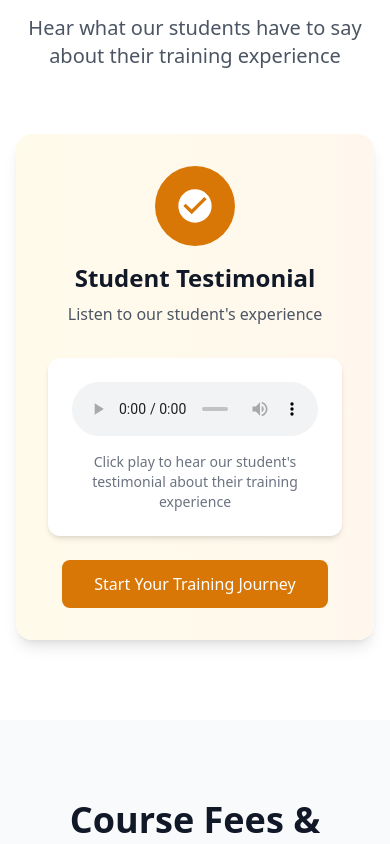
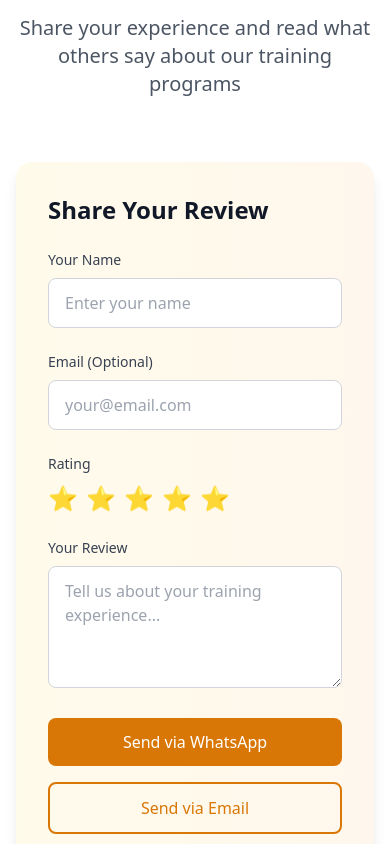
Before and after one commit to orarojack/espressodoctor, a React (Vite) app: page / in a window 390 px wide. Shown: the part 10000-10844 px from the top of the page. Built offline with nearby package versions, Linux system fonts and the light colour scheme.

Commit message:
added new files

```diff
--- a/src/App.tsx
+++ b/src/App.tsx
@@ -84,6 +84,7 @@ function App() {
               <a href="#products" className="text-gray-700 hover:text-amber-600 transition-colors font-medium">Products</a>
               <a href="#art-time" className="text-gray-700 hover:text-amber-600 transition-colors font-medium">Art Time</a>
               <a href="#gallery" className="text-gray-700 hover:text-amber-600 transition-colors font-medium">Gallery</a>
+              <a href="#reviews" className="text-gray-700 hover:text-amber-600 transition-colors font-medium">Reviews</a>
               <a href="#about" className="text-gray-700 hover:text-amber-600 transition-colors font-medium">About</a>
               <a href="#contact" className="text-gray-700 hover:text-amber-600 transition-colors font-medium">Contact</a>
             </nav>
@@ -379,17 +380,75 @@ function App() {
         </div>
       </section>
 
-      {/* Testimonials Section */}
-      <section className="py-20 bg-white">
+      {/* Reviews & Feedback Section */}
+      <section id="reviews" className="py-20 bg-white">
         <div className="max-w-7xl mx-auto px-4 sm:px-6 lg:px-8">
           <div className="text-center mb-16">
-            <h2 className="text-4xl font-bold text-gray-900 mb-4">Student Testimonials</h2>
+            <h2 className="text-4xl font-bold text-gray-900 mb-4">Reviews & Feedback</h2>
             <p className="text-xl text-gray-600 max-w-3xl mx-auto">
-              Hear what our students have to say about their training experience
+              Share your experience and read what others say about our training programs
             </p>
           </div>
 
-          <div className="max-w-4xl mx-auto">
+          <div className="grid lg:grid-cols-2 gap-12">
+            {/* Review Form */}
+            <div className="bg-gradient-to-r from-amber-50 to-orange-50 rounded-2xl p-8 shadow-lg">
+              <h3 className="text-2xl font-semibold text-gray-900 mb-6">Share Your Review</h3>
+              <form className="space-y-6">
+                <div>
+                  <label className="block text-sm font-medium text-gray-700 mb-2">Your Name</label>
+                  <input
+                    type="text"
+                    className="w-full px-4 py-3 border border-gray-300 rounded-lg focus:ring-2 focus:ring-amber-500 focus:border-transparent"
+                    placeholder="Enter your name"
+                  />
+                </div>
+                <div>
+                  <label className="block text-sm font-medium text-gray-700 mb-2">Email (Optional)</label>
+                  <input
+                    type="email"
+                    className="w-full px-4 py-3 border border-gray-300 rounded-lg focus:ring-2 focus:ring-amber-500 focus:border-transparent"
+                    placeholder="your@email.com"
+                  />
+                </div>
+                <div>
+                  <label className="block text-sm font-medium text-gray-700 mb-2">Rating</label>
+                  <div className="flex space-x-2">
+                    {[1, 2, 3, 4, 5].map((star) => (
+                      <button key={star} type="button" className="text-2xl text-gray-300 hover:text-amber-500 transition-colors">
+                        ⭐
+                      </button>
+                    ))}
+                  </div>
+                </div>
+                <div>
+                  <label className="block text-sm font-medium text-gray-700 mb-2">Your Review</label>
+                  <textarea
+                    rows={4}
+                    className="w-full px-4 py-3 border border-gray-300 rounded-lg focus:ring-2 focus:ring-amber-500 focus:border-transparent"
+                    placeholder="Tell us about your training experience..."
+                  ></textarea>
+                </div>
+                <div className="flex flex-col sm:flex-row gap-4">
+                  <button
+                    type="button"
+                    onClick={handleWhatsAppContact}
+                    className="flex-1 bg-amber-600 text-white py-3 rounded-lg hover:bg-amber-700 transition-colors font-medium"
+                  >
+                    Send via WhatsApp
+                  </button>
+                  <button
+                    type="button"
+                    onClick={handleEmailContact}
+                    className="flex-1 border-2 border-amber-600 text-amber-600 py-3 rounded-lg hover:bg-amber-600 hover:text-white transition-colors font-medium"
+                  >
+                    Send via Email
+                  </button>
+                </div>
+              </form>
+            </div>
+
+            {/* Audio Testimonial */}
             <div className="bg-gradient-to-r from-amber-50 to-orange-50 rounded-2xl p-8 shadow-lg">
               <div className="text-center mb-8">
                 <div className="w-20 h-20 bg-amber-600 rounded-full flex items-center justify-center mx-auto mb-4">
@@ -419,6 +478,30 @@ function App() {
                   Start Your Training Journey
                 </button>
               </div>
+            </div>
+          </div>
+
+          {/* Social Sharing */}
+          <div className="mt-16 text-center">
+            <h3 className="text-2xl font-semibold text-gray-900 mb-6">Share Your Experience</h3>
+            <p className="text-gray-600 mb-8">Help others discover our training by sharing on social media</p>
+            <div className="flex justify-center space-x-4">
+              <button
+                onClick={() => window.open('https://www.instagram.com/sulespresso_ali?igsh=cXNqMDB4YXN6dzhk&utm_source=qr', '_blank')}
+                className="bg-gradient-to-r from-purple-500 to-pink-500 text-white px-6 py-3 rounded-lg hover:from-purple-600 hover:to-pink-600 transition-all duration-300 font-medium flex items-center space-x-2"
+              >
+                <Instagram className="w-5 h-5" />
+                <span>Share on Instagram</span>
+              </button>
+              <button
+                onClick={() => window.open('https://www.tiktok.com/@espresso.doctor?_t=ZS-8zrYidw3jFK&_r=1', '_blank')}
+                className="bg-black text-white px-6 py-3 rounded-lg hover:bg-gray-800 transition-colors font-medium flex items-center space-x-2"
+              >
+                <svg className="w-5 h-5" fill="currentColor" viewBox="0 0 24 24">
+                  <path d="M19.59 6.69a4.83 4.83 0 0 1-3.77-4.25V2h-3.45v13.67a2.89 2.89 0 0 1-5.2 1.74 2.89 2.89 0 0 1 2.31-4.64 2.93 2.93 0 0 1 .88.13V9.4a6.84 6.84 0 0 0-1-.05A6.33 6.33 0 0 0 5 20.1a6.34 6.34 0 0 0 10.86-4.43v-7a8.16 8.16 0 0 0 4.77 1.52v-3.4a4.85 4.85 0 0 1-1-.1z"/>
+                </svg>
+                <span>Share on TikTok</span>
+              </button>
             </div>
           </div>
         </div>
@@ -640,6 +723,7 @@ function App() {
                 <a href="#products" className="text-gray-400 hover:text-white transition-colors block">Products</a>
                 <a href="#art-time" className="text-gray-400 hover:text-white transition-colors block">Art Time</a>
                 <a href="#gallery" className="text-gray-400 hover:text-white transition-colors block">Gallery</a>
+                <a href="#reviews" className="text-gray-400 hover:text-white transition-colors block">Reviews</a>
                 <a href="#about" className="text-gray-400 hover:text-white transition-colors block">About Us</a>
                 <a href="#contact" className="text-gray-400 hover:text-white transition-colors block">Contact</a>
               </div>
```
